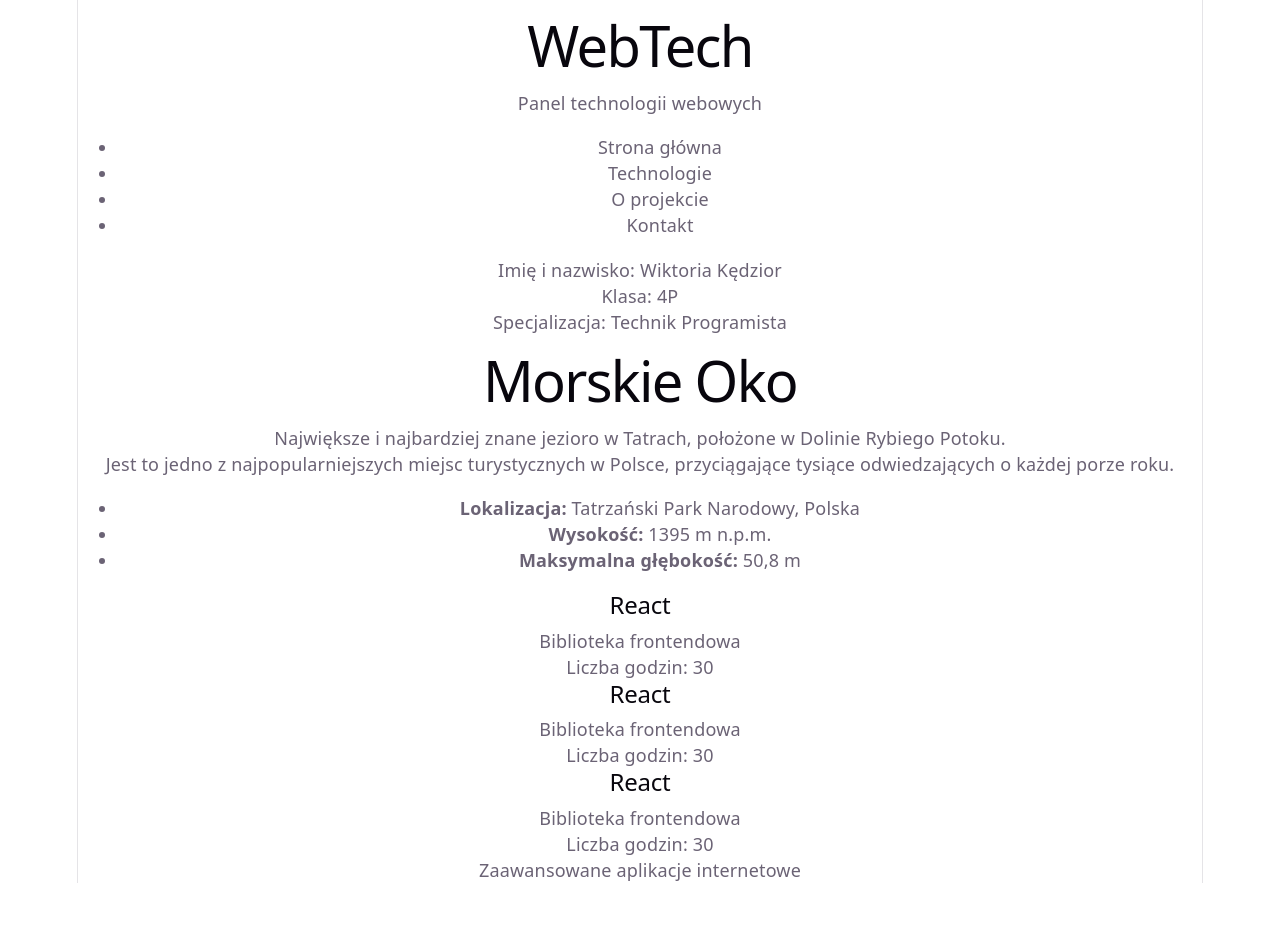
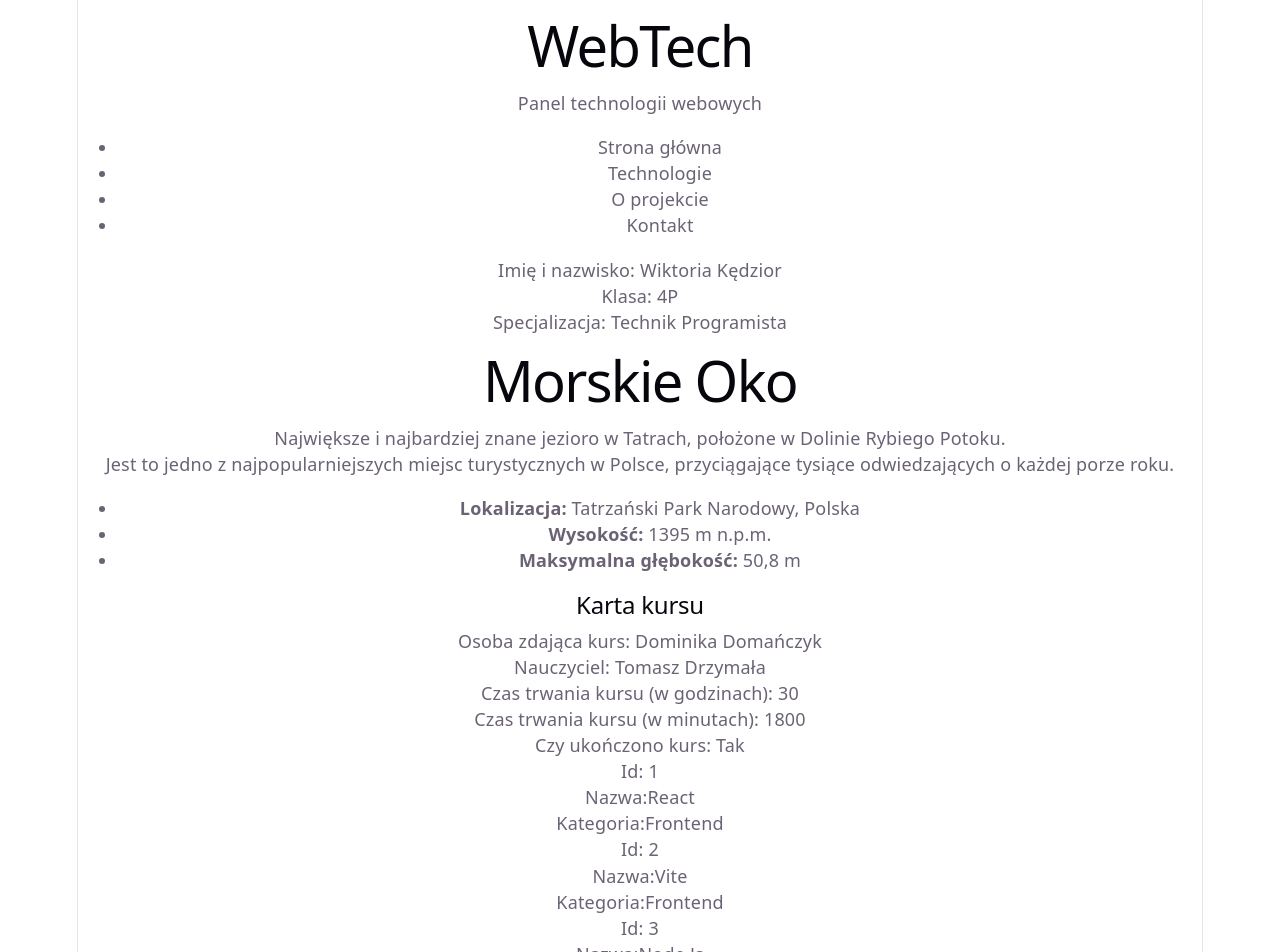
Before and after one commit to WK-11-toriiexe/WK_11_WebTech, a React (Vite) app: page / in a window 1280 px wide. Shown: the top 952 px of the page. Before the commit the page ends 883 px from the top, so only its background shows below. Built offline with nearby package versions, Linux system fonts and the light colour scheme.

Commit message:
lekcja3 dodatkowe

```diff
--- a/src/App.jsx
+++ b/src/App.jsx
@@ -4,6 +4,8 @@ import Footer from "./components/Footer.jsx";
 import Student from "./components/Student.jsx";
 import InfoBox from "./components/InfoBox.jsx";
 import Navigation from "./components/Navigation.jsx";
+import CourseCard from "./components/CourseCard.jsx";
+import Tablice from "./components/Tablice.jsx";
 
 function App() {
   return (
@@ -17,6 +19,10 @@ function App() {
         <Student />
 
         <InfoBox />
+
+        <CourseCard />
+
+        <Tablice />
 
         <Technology />
 
--- /dev/null
+++ b/src/components/CourseCard.jsx
@@ -0,0 +1,21 @@
+function CourseCard() {
+  const course = {
+    name: 'Dominika Domańczyk',
+    teacher: 'Tomasz Drzymała',
+    hours: 30,
+    completed: true,
+  };
+
+  return (
+    <section>
+      <h2>Karta kursu</h2>
+      <p className="kursant">Osoba zdająca kurs: {course.name}</p>
+      <p className="nauczyciel">Nauczyciel: {course.teacher}</p>
+      <p className="czasTrwaniaKursuGodziny">Czas trwania kursu (w godzinach): {course.hours}</p>
+      <p className="czasTrwaniaKursuMinuty">Czas trwania kursu (w minutach): {course.hours * 60}</p>
+      <p className="ukonczonyKurs">Czy ukończono kurs: {course.completed ? 'Tak' : 'Nie'}</p>
+    </section>
+  );
+}
+
+export default CourseCard;
--- /dev/null
+++ b/src/components/Tablice.jsx
@@ -0,0 +1,41 @@
+function Tablice(){
+      const technology = [
+        {
+            id: 1,
+            name: "React",
+            category: "Frontend",
+        },
+        {
+            id: 2,
+            name: "Vite",
+            category: "Frontend",
+        },
+        {
+            id: 3,
+            name: "Node.Js",
+            category: "Backend",
+        }
+    ];
+
+    return (
+        <div>
+            <div className="React">
+                <p>Id: {technology[0].id}</p>
+                <p>Nazwa:{technology[0].name}</p>
+                <p>Kategoria:{technology[0].category}</p>
+            </div>
+            <div className="Vite">
+                <p>Id: {technology[1].id}</p>
+                <p>Nazwa:{technology[1].name}</p>
+                <p>Kategoria:{technology[1].category}</p>
+            </div>
+            <div className="Node.Js">
+                <p>Id: {technology[2].id}</p>
+                <p>Nazwa:{technology[2].name}</p>
+                <p>Kategoria:{technology[2].category}</p>
+            </div>
+        </div>
+    )
+}
+
+export default Tablice;
```
